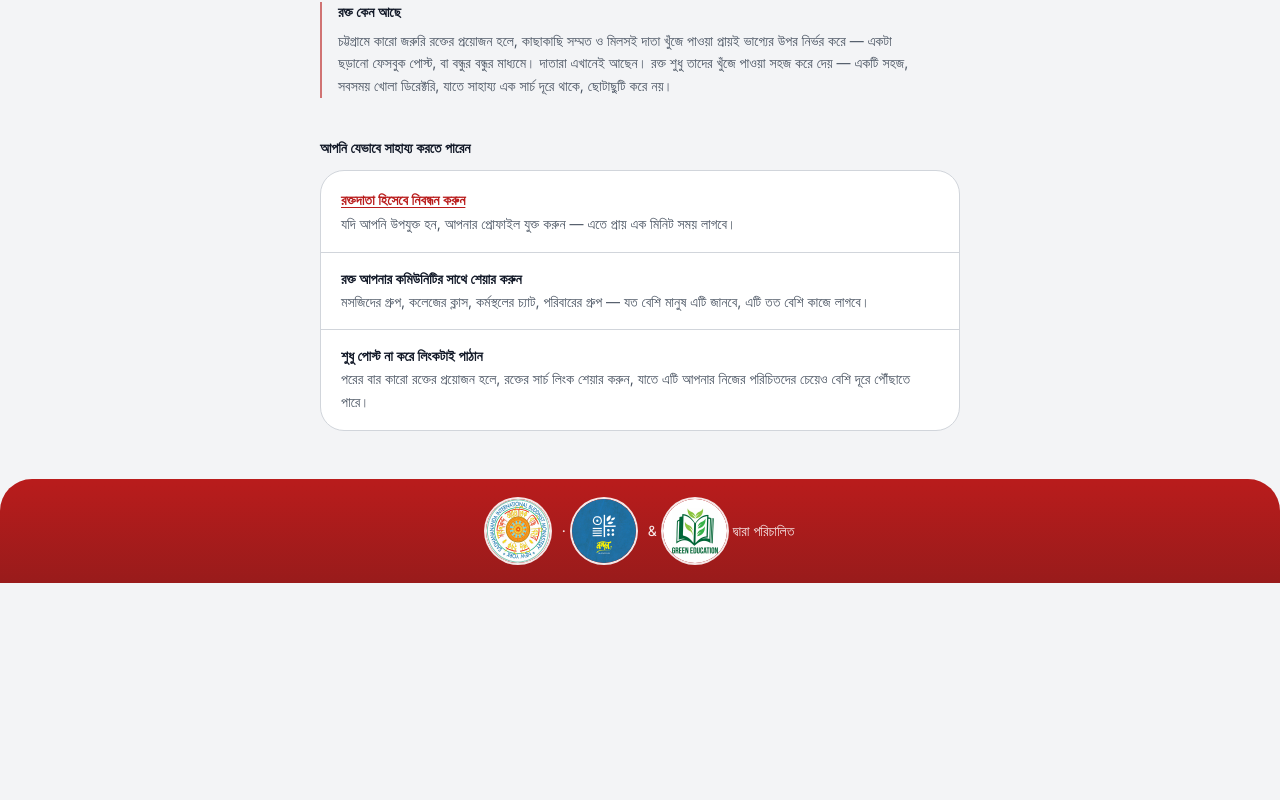
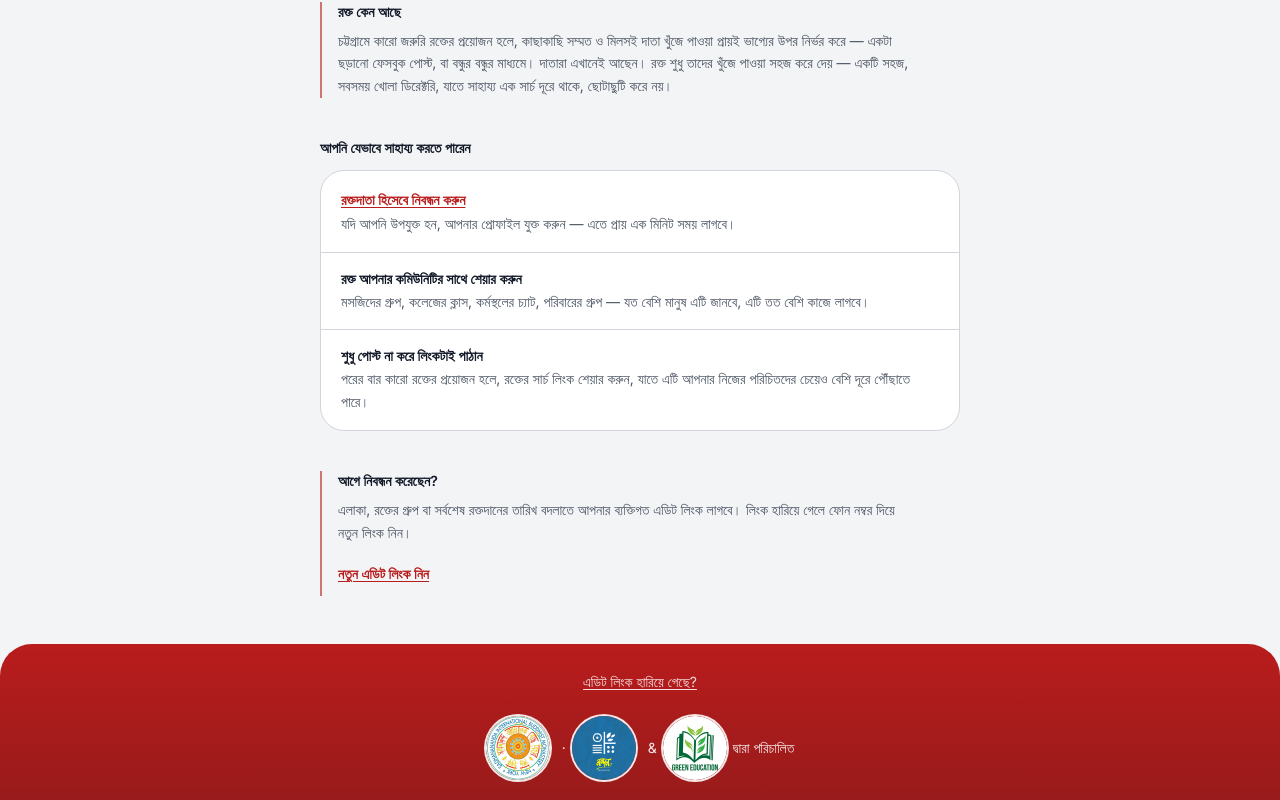
Before and after one commit to Khokon0123/Rokto, a Next.js app: page / in a window 1280 px wide. Shown: the part 396-1196 px from the top of the page. Before the commit the page ends 979 px from the top, so only its background shows below. Built offline with nearby package versions, Linux system fonts and the light colour scheme; no server answers; a web font is replaced by a local one.

Commit message:
Surface the lost edit link recovery on the home page and in the footer

```diff
--- a/src/components/HomeInfo.tsx
+++ b/src/components/HomeInfo.tsx
@@ -39,6 +39,21 @@ export default function HomeInfo() {
           ))}
         </ul>
       </section>
+
+      {/* Donors who lost their edit link used to have to find a grey link at the bottom of
+          /search to get a new one. Most never did, so their details went stale instead. */}
+      <section aria-labelledby="already-registered" className="border-l-2 border-accent/60 pl-4">
+        <h2 id="already-registered" className="text-sm font-semibold text-ink">
+          {t.home.registeredTitle}
+        </h2>
+        <p className="mt-2 max-w-prose text-sm leading-relaxed text-muted">{t.home.registeredBody}</p>
+        <Link
+          href="/recover"
+          className="mt-2 inline-flex min-h-11 items-center text-sm font-semibold text-accent underline underline-offset-2"
+        >
+          {t.home.registeredCta}
+        </Link>
+      </section>
     </div>
   );
 }
--- a/src/components/SiteFooter.tsx
+++ b/src/components/SiteFooter.tsx
@@ -1,6 +1,8 @@
 "use client";
 
 import Image from "next/image";
+import Link from "next/link";
+import { usePathname } from "next/navigation";
 import { useT } from "@/components/LocaleProvider";
 import { ORGS } from "@/config/app";
 import { fmt } from "@/i18n";
@@ -60,14 +62,28 @@ function OrgCredit() {
 
 export default function SiteFooter() {
   const t = useT();
+  const pathname = usePathname();
   const [before, after] = fmt(t.footer.poweredBy, { org: "\u0000" }).split("\u0000");
+  // Every page except the one it points at. The header is already full on a 360px phone
+  // (Team, Register, language), so this is the only place it fits site-wide.
+  const showRecover = pathname !== "/recover";
 
   return (
     // Mirrors the header band: same red, same 2rem curve, so the page is bookended.
     <footer className="rounded-t-[2rem] bg-gradient-to-b from-accent to-accent-dark text-white">
       {/* flex-wrap, not a plain <p>: the logo is taller than the line, so the credit needs to
           sit on a baseline-free centred row that can wrap on narrow phones. */}
-      <div className="mx-auto flex w-full max-w-2xl flex-wrap items-center justify-center gap-x-1.5 gap-y-1 px-4 py-5 text-center text-sm text-white/90">
+      {showRecover && (
+        <div className="mx-auto w-full max-w-2xl px-4 pt-4 text-center">
+          <Link
+            href="/recover"
+            className="inline-flex min-h-11 items-center text-sm text-white/85 underline underline-offset-2 hover:text-white focus-visible:outline-white"
+          >
+            {t.nav.recover}
+          </Link>
+        </div>
+      )}
+      <div className="mx-auto flex w-full max-w-2xl flex-wrap items-center justify-center gap-x-1.5 gap-y-1 px-4 pb-5 pt-3 text-center text-sm text-white/90">
         {before && <span>{before}</span>}
         <OrgCredit />
         {after && <span>{after}</span>}
--- a/src/i18n/bn.ts
+++ b/src/i18n/bn.ts
@@ -47,6 +47,10 @@ export const bn: Messages = {
         body: "পরের বার কারো রক্তের প্রয়োজন হলে, রক্তের সার্চ লিংক শেয়ার করুন, যাতে এটি আপনার নিজের পরিচিতদের চেয়েও বেশি দূরে পৌঁছাতে পারে।",
       },
     ],
+    registeredTitle: "আগে নিবন্ধন করেছেন?",
+    registeredBody:
+      "এলাকা, রক্তের গ্রুপ বা সর্বশেষ রক্তদানের তারিখ বদলাতে আপনার ব্যক্তিগত এডিট লিংক লাগবে। লিংক হারিয়ে গেলে ফোন নম্বর দিয়ে নতুন লিংক নিন।",
+    registeredCta: "নতুন এডিট লিংক নিন",
   },
   search: {
     heading: "রক্তদাতা খুঁজুন",
--- a/src/i18n/en.ts
+++ b/src/i18n/en.ts
@@ -45,6 +45,10 @@ export const en = {
         body: "Next time someone needs blood, share the Rokto search link so it reaches further than your own contacts.",
       },
     ],
+    registeredTitle: "Already registered?",
+    registeredBody:
+      "To change your area, your blood group, or the date you last donated, you need your private edit link. Lost it? Get a new one with your phone number.",
+    registeredCta: "Get a new edit link",
   },
   search: {
     heading: "Find a blood donor",
```
